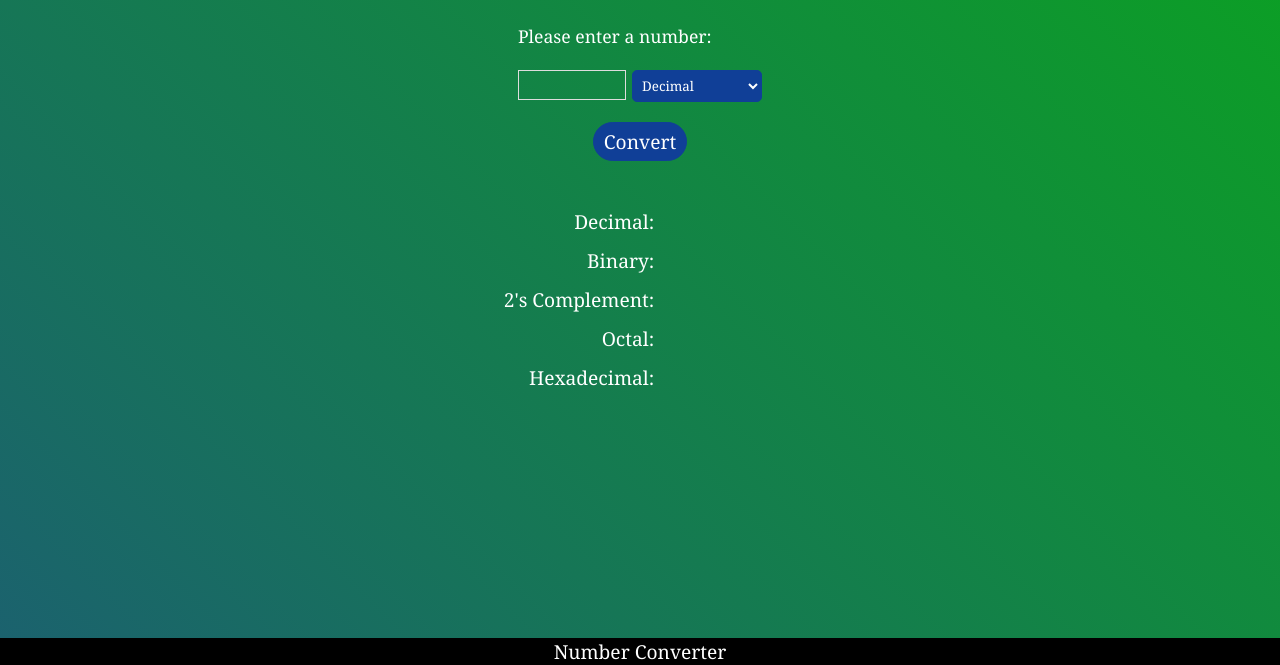
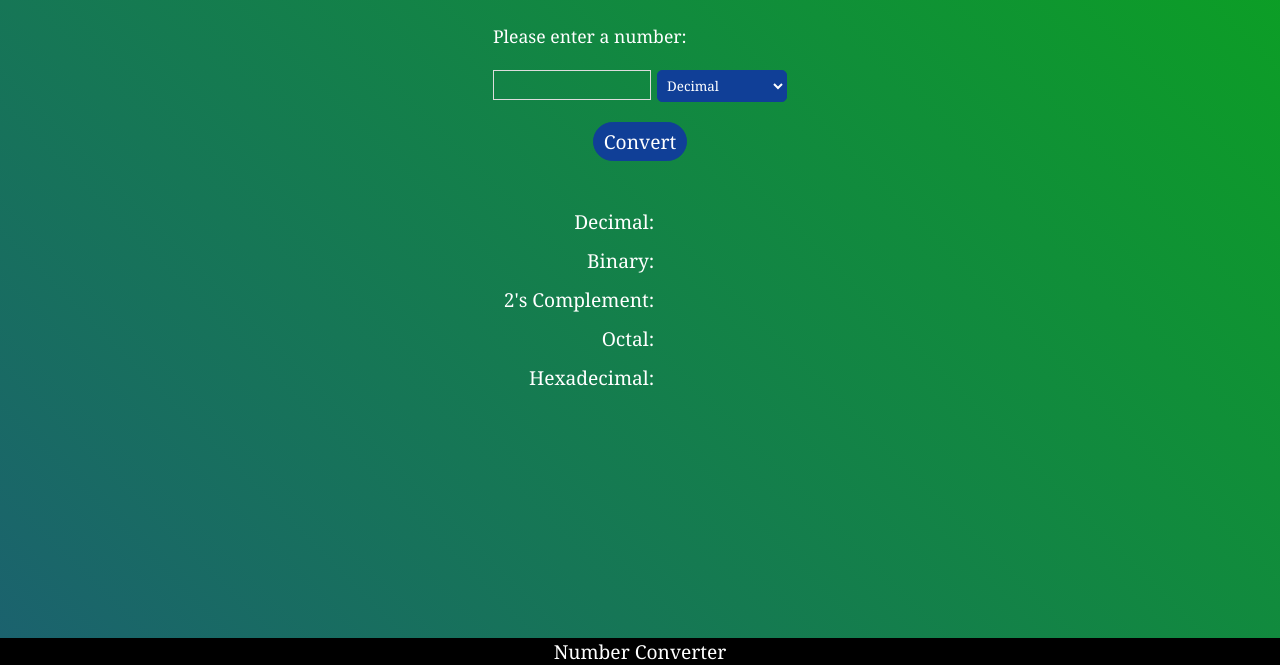
Before and after one commit to Samuelczhu/MathTool, a plain HTML site: page numCONV.html in a window 1280 px wide. Shown: the part 204-869 px from the top of the page. Drawn offline with Linux system fonts and the light colour scheme.

Commit message:
modified the input length for numCONV again

```diff
--- a/styles/numCONV.css
+++ b/styles/numCONV.css
@@ -32,7 +32,7 @@ main h1:first-child {
 }
 
 #input_div input {
-    max-width: 100px;
+    max-width: 150px;
     outline: none;
     padding: 3px;
     margin-right: 2px;
```
